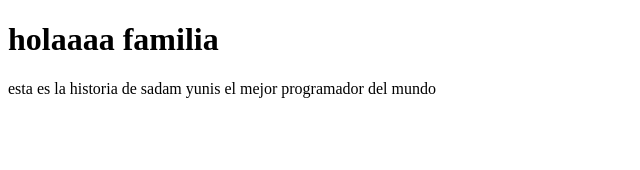
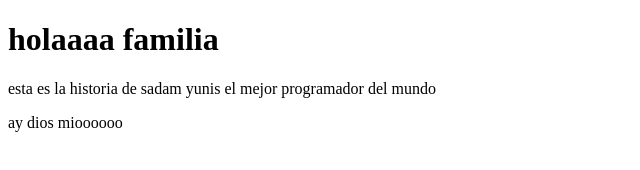
Before and after one commit to sadamyunis/probando-github, a plain HTML site: page proyecto1/index2.html in a window 1280 px wide. Shown: the whole page, without its empty margins (0-640 px from the left). Drawn offline with Linux system fonts and the light colour scheme.

Commit message:
¨brancheees1¨

```diff
--- a/proyecto1/index2.html
+++ b/proyecto1/index2.html
@@ -15,6 +15,11 @@
 
 
 
+ay dios mioooooo
+
+
+
+
     </container>
 
 </body>
```
